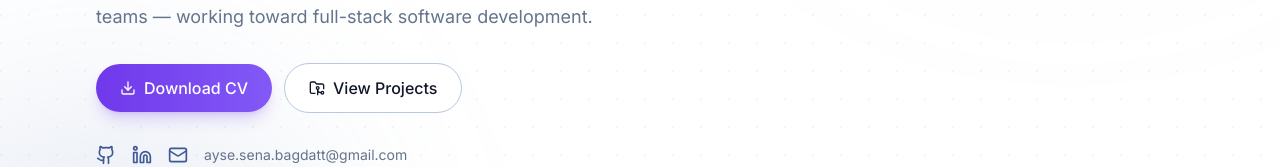
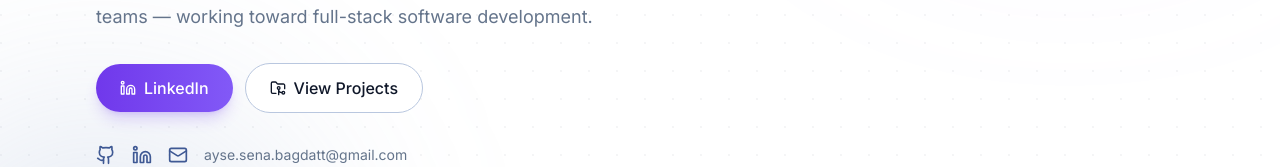
Before and after one commit to Setunya/portfolio, a Next.js app: page /en in a window 1280 px wide. Shown: the part 406-573 px from the top of the page. Built offline with nearby package versions, Linux system fonts and the light colour scheme; no server answers.

Commit message:
Remove CV PDF, replace Download CV button with LinkedIn

```diff
--- a/src/components/sections/Hero.tsx
+++ b/src/components/sections/Hero.tsx
@@ -1,7 +1,7 @@
 "use client";
 
 import { motion, useReducedMotion, type Variants } from "framer-motion";
-import { Download, FolderGit2, Github, Linkedin, Mail, MapPin } from "lucide-react";
+import { FolderGit2, Github, Linkedin, Mail, MapPin } from "lucide-react";
 import { useLocale } from "@/i18n/LocaleProvider";
 import { portfolio } from "@/content/profile";
 import { LinkButton } from "@/components/ui/Button";
@@ -74,9 +74,9 @@ export function Hero() {
           </motion.p>
 
           <motion.div variants={item} className="mt-8 flex flex-wrap items-center gap-3">
-            <LinkButton href={t(profile.cvPath)} external variant="primary" size="lg">
-              <Download className="h-4 w-4" />
-              {dict.actions.downloadCv}
+            <LinkButton href={profile.social.linkedin} external variant="primary" size="lg">
+              <Linkedin className="h-4 w-4" />
+              LinkedIn
             </LinkButton>
             <button
               onClick={() => scrollToId("projects")}
```
Also changed, not shown: 1 other file (tests, documents, lock files or other folders).
